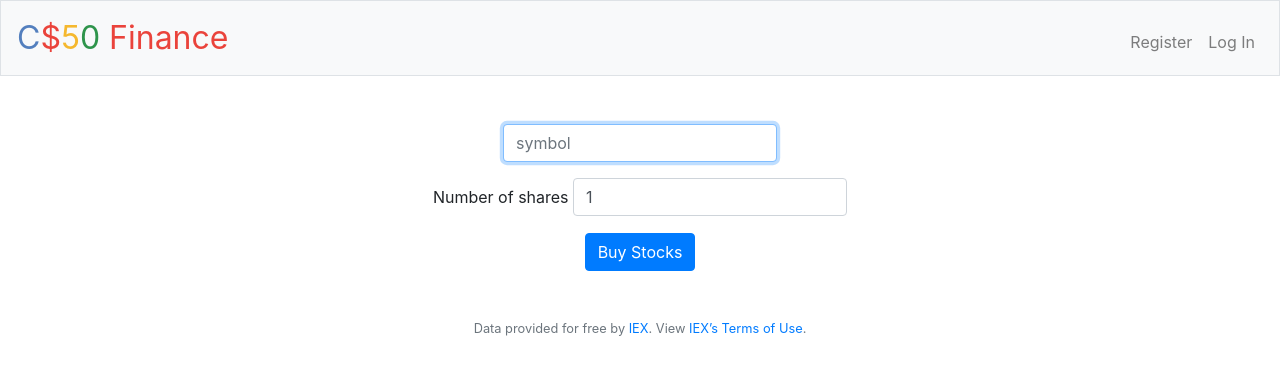
After one commit to gogocharli/cs50-finance, a Flask app: template templates/buy.html in a window 1280 px wide. The commit adds this page. Shown: the top 375 px of the page. Run offline with Flask 2, Linux system fonts and the light colour scheme; the template is opened without the code that fills it, so the values that code supplies are empty; some libraries are stand-ins or nearby versions.

Commit message:
Add buy route

```diff
--- a/application.py
+++ b/application.py
@@ -52,7 +52,97 @@ def index():
 @login_required
 def buy():
     """Buy shares of stock"""
-    return apology("TODO")
+
+    type = "BUY"
+
+    if request.method == "POST":
+
+        symbol = request.form.get("symbol")
+        shares = int(request.form.get("shares"))
+
+        # Ensure that both fields are valid
+        if not symbol:
+            return apology("must provide symbol", 403)
+        elif not shares:
+            return apology("must provide number of shares", 403)
+        elif int(shares) < 1:
+            return apology("number of shares must be greater than 1", 403)
+
+        # Lookup the specified share price
+        stockInfo = lookup(symbol)
+
+        # Verify it exists in the iex database
+        if not stockInfo:
+            return apology(f"could not find price information about {symbol}", 404)
+
+        # Calculate the price of the transaction
+        cost = int(stockInfo["price"]) * int(shares)
+
+        # Make sure the user has enough for the transaction
+        rows = db.execute(
+            "SELECT cash FROM users WHERE id = :id", id=session["user_id"]
+        )
+        liquidity = int(rows[0]["cash"])
+
+        if liquidity >= cost:
+            # Write down the transaction inside the transactions table
+            db.execute(
+                "INSERT INTO transactions (type, symbol, shares, price) VALUES (:type, :symbol, :shares, :price)",
+                type=type,
+                symbol=symbol,
+                shares=shares,
+                price=int(stockInfo["price"]),
+            )
+
+            # Register the last transaction in the trades table and associate it with the user id
+            lastTransaction = db.execute(
+                "SELECT id FROM transactions ORDER BY id DESC LIMIT 1"
+            )
+
+            db.execute(
+                "INSERT INTO trades (trade_id, user_id) VALUES (:transaction, :user)",
+                transaction=lastTransaction[0]["id"],
+                user=session["user_id"],
+            )
+
+            # Update the current stocks of the user in the stocks table
+            trades = db.execute(
+                "SELECT symbol FROM stocks WHERE symbol = :symbol AND user_id = :id",
+                symbol=symbol,
+                id=session["user_id"],
+            )
+
+            # If the symbol is not there, create it and add the number of shares
+            if len(trades) == 0:
+                db.execute(
+                    "INSERT INTO stocks (user_id, symbol, shares) VALUES (:user, :symbol, :shares)",
+                    user=session["user_id"],
+                    symbol=symbol,
+                    shares=shares,
+                )
+            # Otherwise, increase by the number of shares
+            else:
+                db.execute(
+                    "UPDATE stocks SET shares = shares + :shares WHERE symbol = :symbol AND user_id = :id",
+                    shares=shares,
+                    symbol=symbol,
+                    id=session["user_id"],
+                )
+
+            # Update the value of the user's cash to the new balance after the transaction
+            balance = liquidity - cost
+            db.execute(
+                "UPDATE users SET cash = :cash WHERE id = :id",
+                cash=balance,
+                id=session["user_id"],
+            )
+            # Redirect user to the index screen
+            flash("Stocks purchased successfuly")
+            return redirect("/")
+        else:
+            return apology("you do not have enough cash for this transaction", 401)
+
+    return render_template("buy.html")
 
 
 @app.route("/history")
@@ -128,12 +218,17 @@ def quote():
             return apology("must provide symbol", 403)
 
         # Lookup the symbol and return the quoted template
-        quoteDict = lookup(symbol)
+        stockInfo = lookup(symbol)
+
+        # Inform the user if we couldn't find the symbol
+        if stockInfo == None:
+            return apology(f"couldn't find price for {symbol}", 404)
+
         return render_template(
             "quoted.html",
-            name=quoteDict["name"],
-            price=quoteDict["price"],
-            symbol=quoteDict["symbol"],
+            name=stockInfo["name"],
+            price=stockInfo["price"],
+            symbol=stockInfo["symbol"],
         )
 
     return render_template("quote.html")
--- /dev/null
+++ b/templates/buy.html
@@ -0,0 +1,18 @@
+{% extends "layout.html" %}
+
+{% block title %}
+    Buy
+{% endblock %}
+
+{% block main %}
+    <form action="/buy" method="post">
+        <div class="form-group">
+            <input autocomplete="off" autofocus class="form-control" name="symbol" placeholder="symbol" type="text" />
+        </div>
+        <div class="form-group">
+            <label for="shares">Number of shares</label>
+            <input autofocus class="form-control" name="shares" id="shares" type="number" min="1" value="1" />
+        </div>
+        <button class="btn btn-primary" type="submit">Buy Stocks</button>
+    </form>
+{% endblock %}
--- a/templates/quoted.html
+++ b/templates/quoted.html
@@ -1,7 +1,7 @@
 {% extends "layout.html" %}
 
 {% block main %}
-    <table class="table table-hover">
+    <table class="table">
         <thead class="thead-dark">
             <tr>
                 <th scope="col">Company</th>
```
Also changed, not shown: finance.db.
